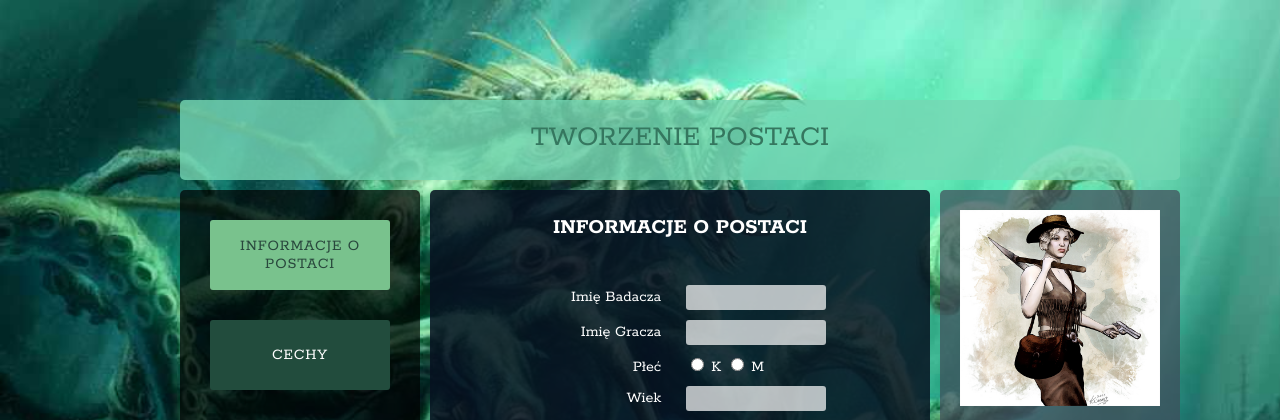
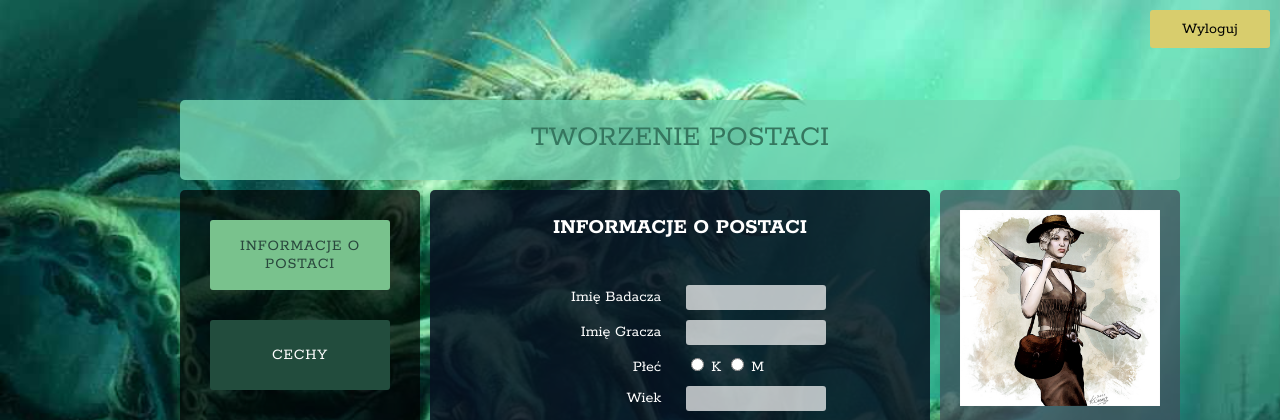
Before and after one commit to nightlinx/Single-page-App, a Python web app: template templates/index.html in a window 1280 px wide. Shown: the top 420 px of the page. Run offline with Jinja, Linux system fonts and the light colour scheme; the template is opened without the code that fills it, so the values that code supplies are empty; some libraries are stand-ins or nearby versions.

Commit message:
login and logout buttons in application

```diff
--- a/static/main-elements.css
+++ b/static/main-elements.css
@@ -40,8 +40,27 @@ a.yellow {
   background-color: #D8CD6D;
   color: black;
   padding: 20px;
+}
+
+a.yellow:hover {
+  background-color: #F1E89C;
+}
+
+a.wide {
   width: 300px;
 }
+
+a.short {
+  width: 100px;
+  padding: 10px;
+}
+
+a.fixed {
+  position:fixed;
+  right:10px;
+  top:10px;
+}
+
 
 .maingrid > header {
   font-size: 30px;
@@ -157,8 +176,8 @@ a.save:hover {
 }
 
 a.create, .element {
-    width: auto;
-    display: block;
+  width: auto;
+  display: block;
 }
 
 a.create {
--- a/templates/characters.html
+++ b/templates/characters.html
@@ -11,6 +11,7 @@
 
 <body>
    <div id="list">
+     <a class="yellow short fixed" href="login.html">Wyloguj</a>
      <div class="maingrid">
        <header>twoje postacie</header>
        <div class="list">
--- a/templates/index.html
+++ b/templates/index.html
@@ -11,7 +11,7 @@
 
 <body>
   <div id="content">
-
+    <a class="yellow short fixed" href="login.html">Wyloguj</a>
     <div class="maingrid">
       <header>Tworzenie postaci</header>
       <nav>
--- a/templates/login.html
+++ b/templates/login.html
@@ -12,7 +12,7 @@
 <body>
   <div class="login">
     <h1>Logowanie</h1>
-    <a class="yellow" href="characters.html">Zaloguj się przez konto GOOGLE</a>
+    <a class="yellow wide" href="characters.html">Zaloguj się przez konto GOOGLE</a>
   </div>
 <script>
 
```
